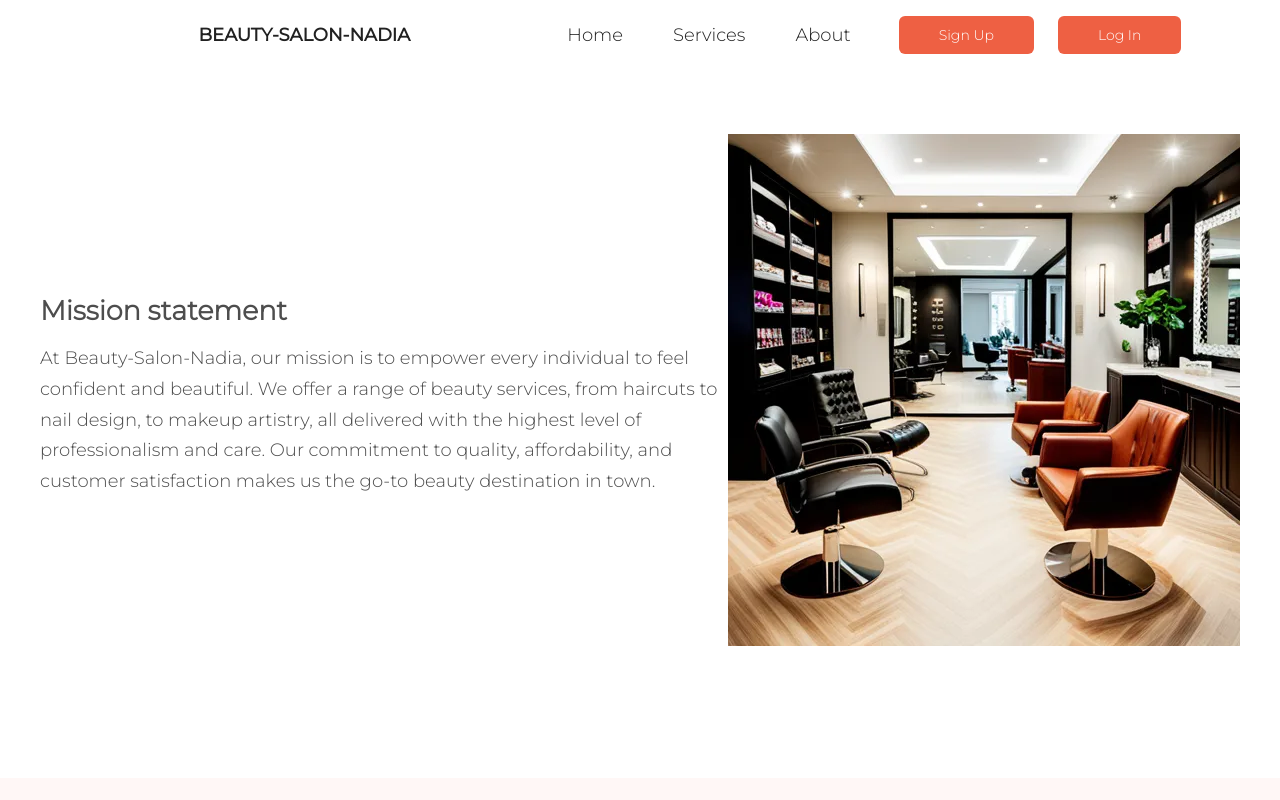
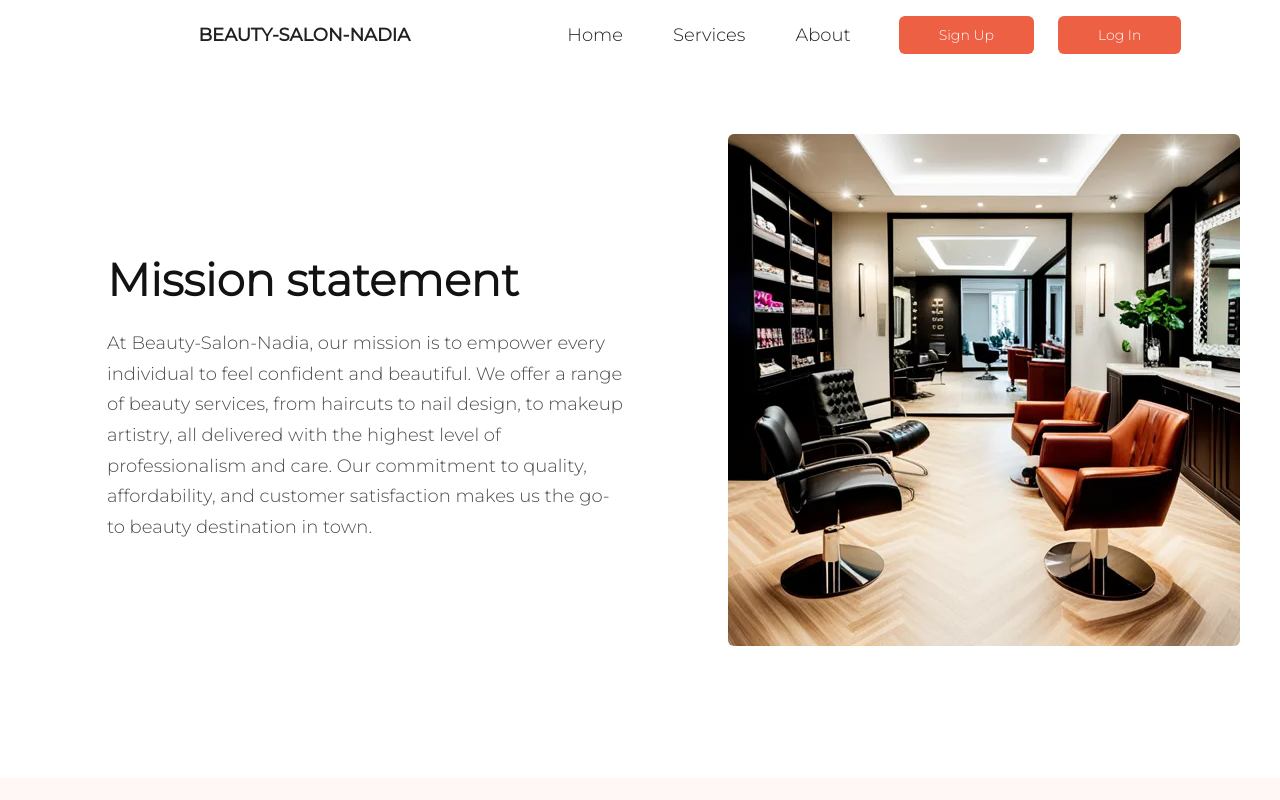
Before and after one commit to nadiahosisy/Beauty-Salon, a React (Vite) app: page /About in a window 1280 px wide. Shown: the top 800 px of the page. Built offline with nearby package versions, Linux system fonts and the light colour scheme.

Commit message:
styled right image inside about page

```diff
--- a/src/pages/About.jsx
+++ b/src/pages/About.jsx
@@ -22,8 +22,9 @@ const About = () => {
         </div>
         <div className="image-container">
           <img
-            className="left-image"
+            className="right-image"
             src="./images/beauty-Salon-test.webp"
+            alt="Beauty Salon"
           ></img>
         </div>
       </div>
--- a/src/style/about-page.css
+++ b/src/style/about-page.css
@@ -38,9 +38,21 @@
   line-height: 1.7;
   margin-bottom: 10px;
   padding-top: 10px;
+  margin-left: 67px;
+  width: 75%;
   text-align: left;
   display: flex;
   flex-direction: column;
   height: 100%;
+  flex-grow: 1;
   gap: 10px;
 }
+.header-mission-statement {
+  display: flex;
+  color: #121212;
+  font-size: 45px;
+  font-family: Monserat-ligth, sans-serif;
+}
+.right-image {
+  border-radius: 6px 6px 6px 6px;
+}
```
